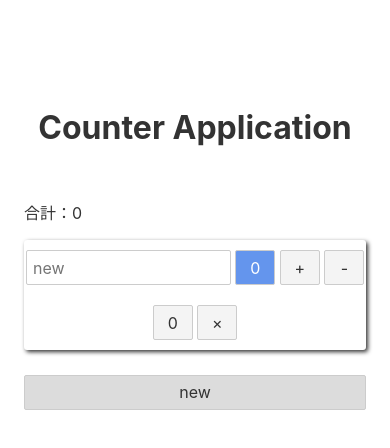
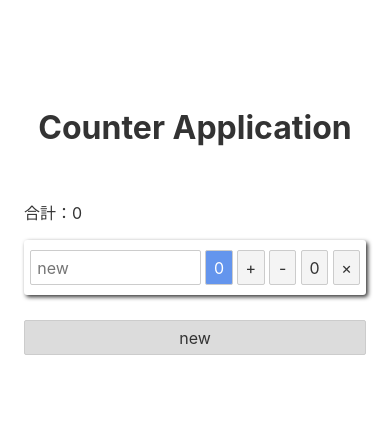
Before and after one commit to ymataku/Counterapp, a Svelte app: page / in a window 390 px wide. Shown: the top 448 px of the page. Built offline with nearby package versions, Linux system fonts and the light colour scheme.

Commit message:
make it better

```diff
--- a/src/App.svelte
+++ b/src/App.svelte
@@ -9,16 +9,18 @@
   <Result/>
 </main>
 <style>
+  header {
+    text-align: center
+  }
+
+  h1 {
+    margin-top:100px;
+  }
+
   main {
     text-align: center;
     padding: 1em;
     max-width: 600px;
     margin: 10px auto;
   }
-  header {
-    text-align: center
-  }
-  h1 {
-    margin-top:100px;
-  }
 </style>
--- a/src/Result.svelte
+++ b/src/Result.svelte
@@ -62,23 +62,24 @@
     border-radius: 3px;
     box-shadow: 2px 2px 4px;
   }
+  .counter_title {
+    width: 60%;
+    margin-left:0;
+  }
   .counter_items {
-    width: 50%;
+    width: 40%;
     margin-right:0;
 
     }
   .item {
     margin: 10px 0;
     width:40px;
+
   }
   .number {
       background-color:#6495ed;
       color:white;
       pointer-events:none;
-  }
-  .counter_title {
-    width: 60%;
-    margin-left:0;
   }
   .add {
       width:100%;
@@ -89,4 +90,18 @@
       background-color:#ffffff;
 
   }
+  @media(max-width:650px){
+    .counter_title {
+      width: 50%;
+      margin-left:0;
+    }
+    .counter_items {
+      width: 50%;
+      margin-right:0;
+    }
+    .item {
+      margin: 10px 0;
+      width:8%;
+    }
+  }
 </style>
```
